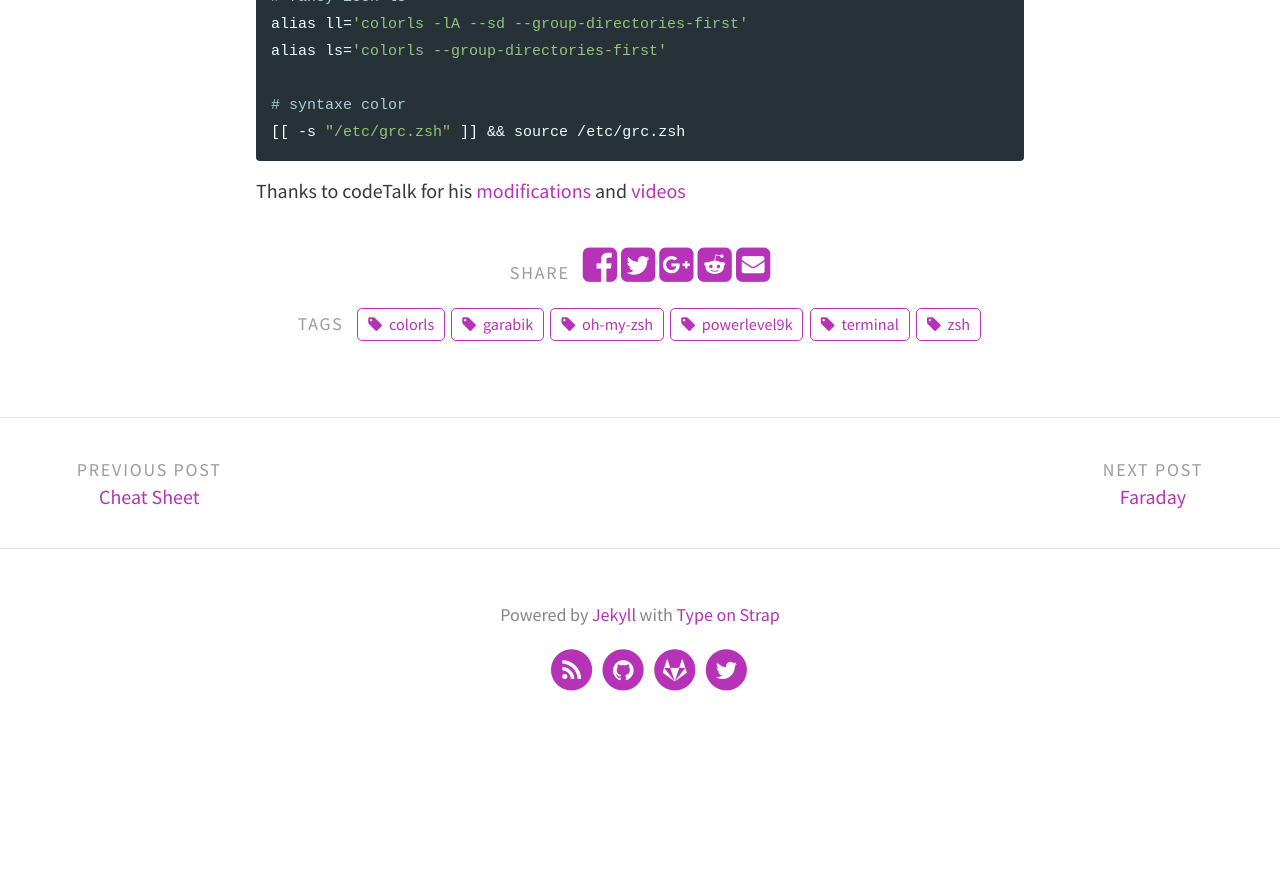
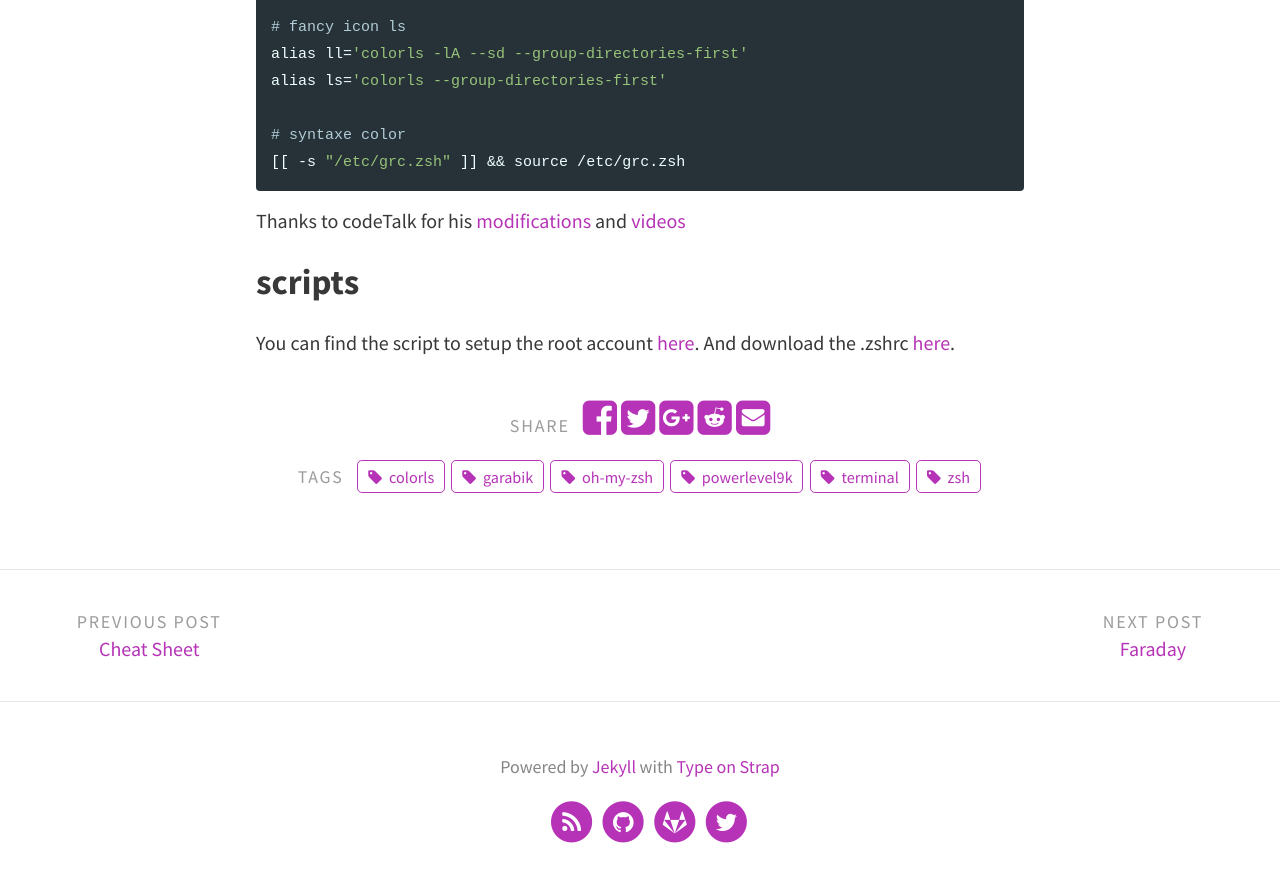
Before and after one commit to cristalcorp/cristalcorp.github.io, a Jekyll site: the page built from _posts/2018-10-14-Terminal.md, in a window 1280 px wide and 900 px high, scrolled down 11517 px. Shown: the top 882 px of the window. Built offline with Jekyll 4.4.1, drawn with Linux system fonts in a browser that asks for light colours; before the commit the page ends 12280 px from its top, so only the background shows below that.

Commit message:
terminal post

```diff
--- a/_posts/2018-10-14-Terminal.md
+++ b/_posts/2018-10-14-Terminal.md
@@ -421,3 +421,8 @@ alias ls='colorls --group-directories-first'
 {% endhighlight %}
 
 Thanks to codeTalk for his [modifications](https://github.com/codetalkchannel/pimpyourterminal) and [videos](https://www.youtube.com/watch?v=iwH1XqVjZOE&vl=es)
+
+## scripts
+
+You can find the script to setup the root account [here](assets/scripts/terminal.sh).
+And download the .zshrc [here](assets/scripts/.zshrc).
```
Also changed, not shown: 1 other file.
